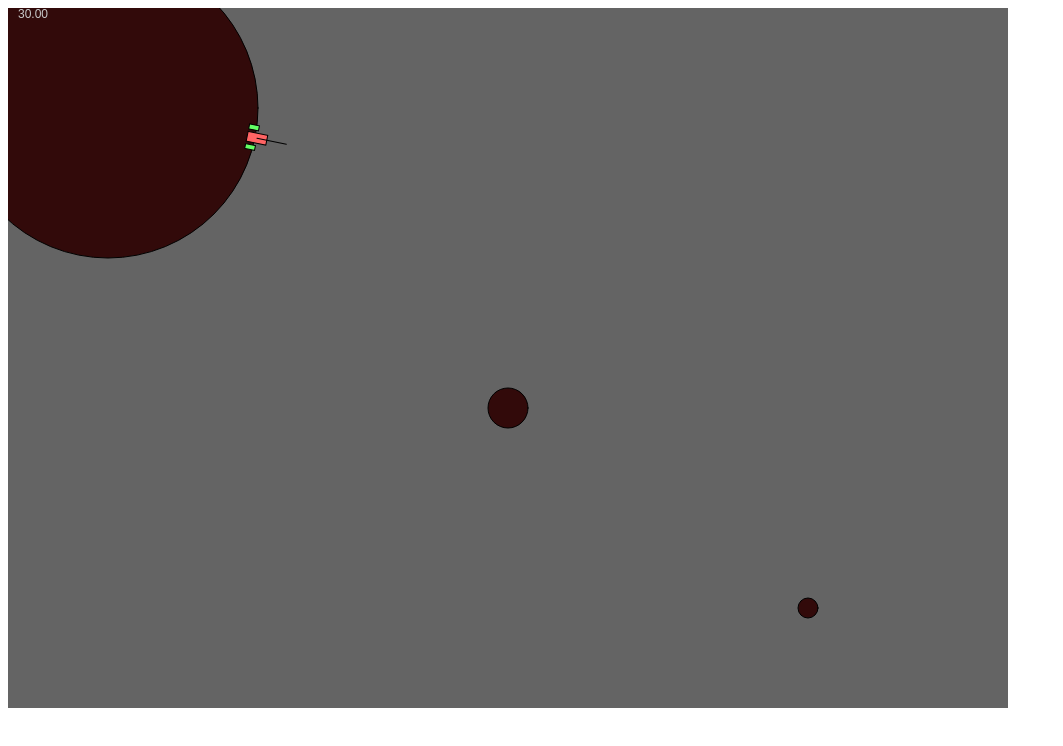
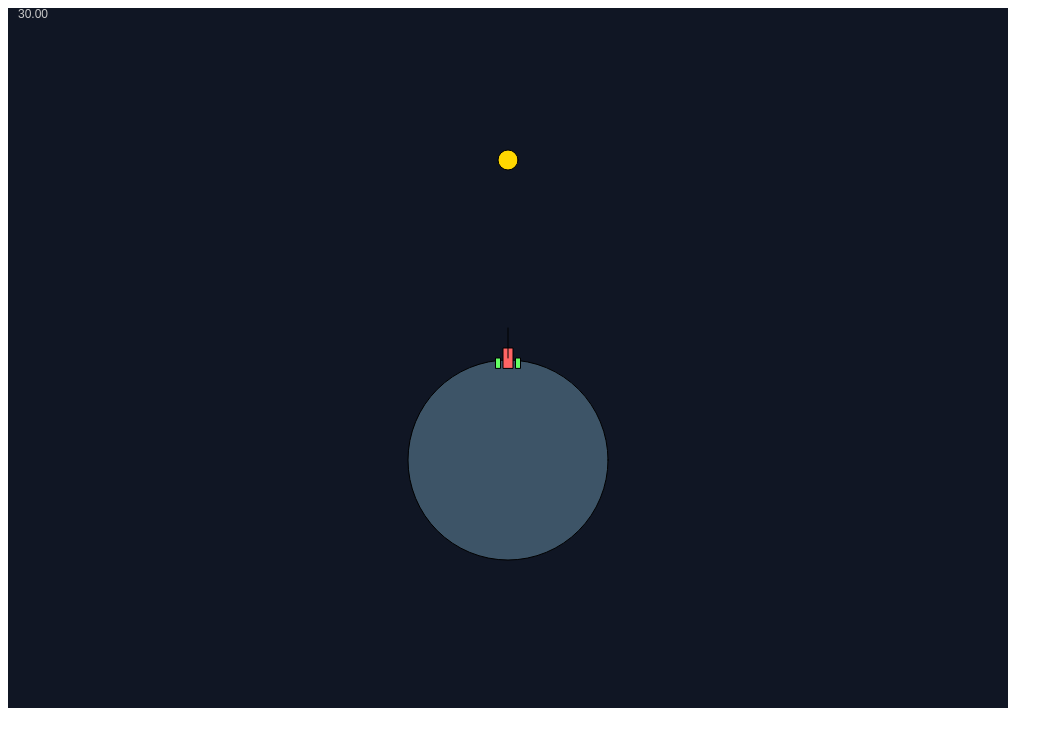
Before and after one commit to BenjaminHabert/moonshot, a website built with Parcel: page src/index.html in a window 1280 px wide. Shown: the whole page, without its empty margins (0-1063 px from the left). Built offline with nearby package versions, Linux system fonts and the light colour scheme.

Commit message:
V2 (#1)
* - screen follows ship
- future trajectory takes into account collisions

* game restarts on collision

* some info in readme

* use a file for constants

* put game logic in game.js

* use static files manager

* loal level dynamically from static file

* watch static data to reload

* switch from level to the next when moon reached

* press enter to restart level

* planets have color

* change background color when getting close to moon

* build

```diff
--- /dev/null
+++ b/src/constants.js
@@ -0,0 +1,26 @@
+export const ShipConstants = {
+    angleChange: 0.1,
+    engineForce: 0.01,
+    boosterForce: 0.01,
+    numPredicted: 500,
+    keyCodeBooster: 32
+}
+
+
+export const PlanetsConstants = {
+    gravity: 1000,
+    launchpadDelta: 2
+}
+
+
+export const CanvasConstants = {
+    width: 1000,
+    height: 700,
+    frameRate: 30,
+}
+
+export const GameConstants = {
+    maxLevel: 2,
+    colorFar: "#101624",
+    colorClose: "#AA8E39"
+}
--- /dev/null
+++ b/src/game.js
@@ -0,0 +1,118 @@
+import axios from "axios"
+
+import { Ship } from './ship.js'
+import { Planets } from './planets.js'
+import { GameConstants } from "./constants";
+
+export class Game {
+
+    constructor(p) {
+        this.p = p;
+        this.nextLevel();
+    }
+
+
+    nextLevel() {
+        if (!this.currentLevel) {
+            this.currentLevel = 1;
+        }
+        else {
+            this.currentLevel += 1;
+
+            if (this.currentLevel > GameConstants.maxLevel) {
+                this.won = true;
+            }
+        }
+        this.restart();
+    }
+
+
+    restart() {
+        this.ready = false;
+        if (this.won === true) {
+            return;
+        }
+        axios.get(this.getLevelUri(this.currentLevel))
+            .then(response => {
+                this.planets = new Planets(this.p, response.data);
+                this.ship = new Ship(this.p, this.planets);
+                this.ready = true;
+            })
+    }
+
+
+    getLevelUri(level) {
+        return `/levels/level_${String(level).padStart(2, "0")}.json`
+    }
+
+
+    update() {
+        this.registerCommands();
+
+        if (this.ready) {
+
+
+            const isCollision = this.ship.update();
+
+            if (isCollision) {
+                if (this.ship.reachedTheMoon()) {
+                    this.nextLevel();
+                }
+                else {
+                    this.restart();
+                }
+            }
+        }
+    }
+
+
+    registerCommands() {
+        if (this.p.keyIsDown(this.p.ENTER)) {
+            this.restart();
+        }
+    }
+
+    getBackgroundColor() {
+        if (!this.ready) {
+            return GameConstants.colorFar;
+        }
+        else {
+            let { earth, moon } = this.planets.data;
+            earth = this.p.createVector(earth.center.x, earth.center.y);
+            moon = this.p.createVector(moon.center.x, moon.center.y);
+            let ship = this.ship.pos;
+
+            let distEarthMoon = earth.copy().sub(moon).mag(),
+                distShipMoon = ship.copy().sub(moon).mag();
+            const ratio = this.p.constrain(distShipMoon / (distEarthMoon / 2.0), 0, 1);
+            return this.p.lerpColor(this.p.color(GameConstants.colorClose), this.p.color(GameConstants.colorFar), ratio)
+        }
+    }
+
+
+    draw() {
+        if (this.won) {
+            this.p.background(200, 100, 100);
+            this.p.fill(0);
+            this.p.text("WIN !", 10, 10)
+            return;
+        }
+        if (!this.ready) {
+            this.p.background(200);
+            this.p.fill(50);
+            this.p.text("not ready", 10, 10);
+            return;
+        }
+
+
+        this.p.background(this.getBackgroundColor());
+        this.p.fill(200);
+        this.p.text(this.p.frameRate().toFixed(2), 10, 10)
+
+        this.p.translate(this.p.width / 2 - this.ship.pos.x, this.p.height / 2 - this.ship.pos.y)
+        this.planets.draw();
+        this.ship.draw();
+    }
+
+
+}
--- a/src/index.js
+++ b/src/index.js
@@ -1,29 +1,23 @@
 import p5 from 'p5'
 
-import { Ship } from './ship.js'
-import { Planets } from './planets.js'
+import { CanvasConstants } from "./constants.js"
+
+import { Game } from "./game.js"
 
 const s = (p) => {
 
-    let ship;
-    let planets
+
+    let game;
 
     p.setup = function () {
-        p.createCanvas(1000, 700);
-        p.frameRate(30);
-        planets = new Planets(p);
-        ship = new Ship(p, planets);
+        p.createCanvas(CanvasConstants.width, CanvasConstants.height);
+        p.frameRate(CanvasConstants.frameRate);
+        game = new Game(p);
     };
 
     p.draw = function () {
-        ship.update();
-
-        p.background(100);
-        planets.draw();
-        ship.draw();
-
-        p.fill(200);
-        p.text(p.frameRate().toFixed(2), 10, 10)
+        game.update();
+        game.draw();
     };
 
 };
--- /dev/null
+++ b/src/levels/level_01.json
@@ -0,0 +1,22 @@
+{
+    "earth": {
+        "radius": 100,
+        "mass": 10,
+        "center": {
+            "x": 0,
+            "y": 0
+        },
+        "launchAngle": -1.57079632679,
+        "color": "#3D5467"
+    },
+    "moon": {
+        "radius": 10,
+        "mass": 0.1,
+        "center": {
+            "x": 0,
+            "y": -300
+        },
+        "color": "#FFD700"
+    },
+    "otherPlanets": []
+}
--- a/src/planets.js
+++ b/src/planets.js
@@ -1,42 +1,21 @@
-const data = {
-    earth: {
-        radius: 150,
-        mass: 1,
-        center: { x: 100, y: 100 },
-        launchAngle: 0.2
-    },
-    moon: {
-        radius: 10,
-        mass: 0.1,
-        center: { x: 800, y: 600 }
-    },
-    otherPlanets: [
-        {
-            radius: 20,
-            mass: 0.2,
-            center: { x: 500, y: 400 }
-        }
-    ]
-}
-
-
+import { PlanetsConstants } from "./constants"
 
 
 export class Planets {
-    constructor(p) {
+    constructor(p, data) {
         this.p = p;
 
         this.data = data;
-        this.planets = data.otherPlanets;
-        this.planets.push(data.earth)
-        this.planets.push(data.moon)
+        this.planets = this.data.otherPlanets;
+        this.planets.push(this.data.earth)
+        this.planets.push(this.data.moon)
     }
 
 
     draw() {
         this.p.ellipseMode(this.p.CENTER);
-        this.p.fill(50, 10, 10);
         for (const planet of this.planets) {
+            this.p.fill(planet.color);
             this.p.circle(planet.center.x, planet.center.y, 2 * planet.radius)
         }
     }
@@ -45,36 +24,53 @@ export class Planets {
     getLaunchpad() {
         const earth = this.data.earth;
         const pos = this.p.createVector(earth.center.x, earth.center.y);
-        const vec = this.p.createVector(earth.radius + 2, 0);
+        const vec = this.p.createVector(earth.radius + PlanetsConstants.launchpadDelta, 0);
         vec.rotate(earth.launchAngle);
         pos.add(vec);
+
+        const { planetGravity } = this.computeGravityForPlanet(pos, earth);
         const launchpad = {
             pos: pos.copy(),
             angle: earth.launchAngle,
-            localGravity: this.computeGravityForPlanet(pos, earth)
+            localGravity: planetGravity
         }
-        console.log(launchpad)
         return launchpad
     }
 
 
     computeGravityAcceleration(pos) {
-        let acceleration = this.p.createVector(0, 0);
+        let gravity = this.p.createVector(0, 0);
+        let isCollision = false;
         for (const planet of this.planets) {
-            const gravity = this.computeGravityForPlanet(pos, planet)
-            acceleration.add(gravity)
+            const { planetGravity, collides } = this.computeGravityForPlanet(pos, planet)
+            isCollision = isCollision || collides;
+            gravity.add(planetGravity)
         }
 
-        return acceleration;
+        return { gravity, isCollision };
     }
 
     computeGravityForPlanet(pos, planet) {
-        const gravity = this.p.createVector(planet.center.x, planet.center.y);
-        gravity.sub(pos);
-        const gravityMag = 1000 * planet.mass / this.p.max(gravity.magSq(), planet.radius * planet.radius);
-        gravity.setMag(gravityMag)
+        const radiusSq = planet.radius * planet.radius;
 
-        return gravity
+        const toPlanet = this.p.createVector(planet.center.x, planet.center.y);
+        toPlanet.sub(pos);
+        const distSq = toPlanet.magSq();
+        const gravityMag = PlanetsConstants.gravity * planet.mass / this.p.max(distSq, radiusSq);
+
+        const planetGravity = toPlanet.copy()
+        planetGravity.setMag(gravityMag)
+
+        const collides = radiusSq > distSq;
+
+        return { planetGravity, collides }
+    }
+
+    reachedTheMoon(pos) {
+        const toMoon = this.p.createVector(this.data.moon.center.x, this.data.moon.center.y);
+        toMoon.sub(pos);
+
+        return toMoon.mag() < this.data.moon.radius;
     }
 
 }
--- a/src/ship.js
+++ b/src/ship.js
@@ -1,3 +1,4 @@
+import { ShipConstants } from './constants';
 
 export class Ship {
     hasLiftOff = false;
@@ -17,33 +18,44 @@ export class Ship {
         const start = this.planets.getLaunchpad();
         this.pos = start.pos;
         this.angle = start.angle;
-        this.boosterStrength = start.localGravity.mag() * 1.01;
+        this.boosterStrength = start.localGravity.mag() * (1 + ShipConstants.boosterForce);
 
     }
 
     update() {
         this.registerCommands();
+        let isCollision = false
         if (this.hasLiftOff) {
-            this.move();
+            isCollision = this.move();
         }
+
+        return isCollision
     }
 
     registerCommands() {
         if (this.p.keyIsDown(this.p.LEFT_ARROW)) {
-            this.angle -= 0.1;
+            this.angle -= ShipConstants.angleChange;
         }
         if (this.p.keyIsDown(this.p.RIGHT_ARROW)) {
-            this.angle += 0.1;
+            this.angle += ShipConstants.angleChange;
         }
         this.engineOn = this.p.keyIsDown(this.p.UP_ARROW);
 
     }
 
+    reachedTheMoon() {
+        return this.planets.reachedTheMoon(this.pos);
+    }
+
     move() {
         let acceleration = this.computeSelfAcceleration();
-        acceleration.add(this.computeGravityAcceleration(this.pos));
+        const { gravity } = this.planets.computeGravityAcceleration(this.pos)
+        acceleration.add(gravity);
         this.velocity.add(acceleration);
         this.pos.add(this.velocity);
+
+        const { isCollision } = this.planets.computeGravityAcceleration(this.pos)
+        return isCollision;
     }
 
     computeSelfAcceleration() {
@@ -56,7 +68,7 @@ export class Ship {
 
         if (this.engineOn) {
             accEngine.add(direction);
-            accEngine.mult(0.01);
+            accEngine.mult(ShipConstants.engineForce);
         }
         if (this.boosterOn) {
             accBooster.add(direction);
@@ -69,23 +81,19 @@ export class Ship {
         return acceleration
     }
 
-    computeGravityAcceleration(pos) {
-        return this.planets.computeGravityAcceleration(pos);
-    }
-
 
     computeNextPositions() {
         let positions = [];
         let pos = this.pos.copy();
         let velocity = this.velocity.copy();
-        let delta = 1;
-        for (let i = 0; i < 500; i++) {
-            const acceleration = this.computeGravityAcceleration(pos);
-            acceleration.mult(delta);
-            velocity.add(acceleration);
-            pos.add(velocity.copy().mult(delta));
+        for (let i = 0; i < ShipConstants.numPredicted; i++) {
+            const { gravity, isCollision } = this.planets.computeGravityAcceleration(pos);
+            velocity.add(gravity);
+            pos.add(velocity);
             positions.push(pos.copy());
-
+            if (isCollision) {
+                break;
+            }
         }
 
         return positions
@@ -131,8 +139,7 @@ export class Ship {
     }
 
     keyPressed() {
-        if (this.p.keyCode === 32) {
-            console.log('SPACE')
+        if (this.p.keyCode === ShipConstants.keyCodeBooster) {
             if (this.boosterOn === false) {
                 if (this.boosterJettisoned === false) {
                     this.boosterOn = true;
```
Also changed, not shown: REAMDE.md (deleted, +0 -7 lines), docs/index.html (+1 -1 lines), docs/levels/level_01.json (added, +22 -0 lines), docs/levels/level_02.json (added, +32 -0 lines), package.json (+12 -1 lines), src/levels/level_02.json (added, +32 -0 lines), README.md (added), 5 other files.
